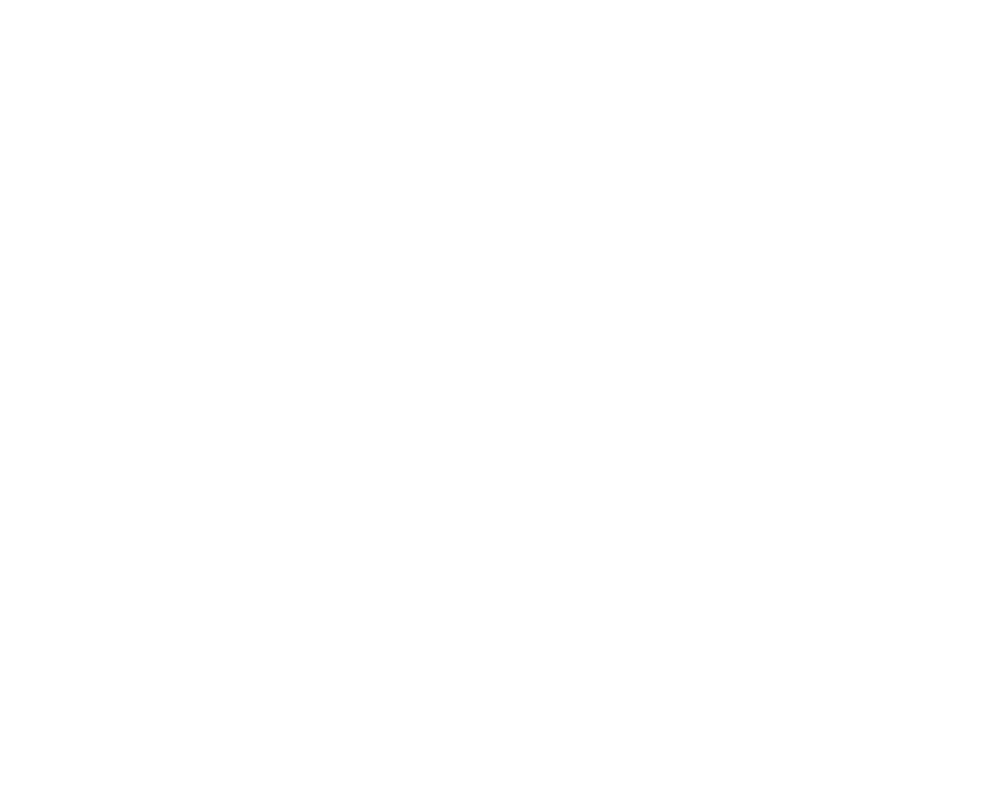
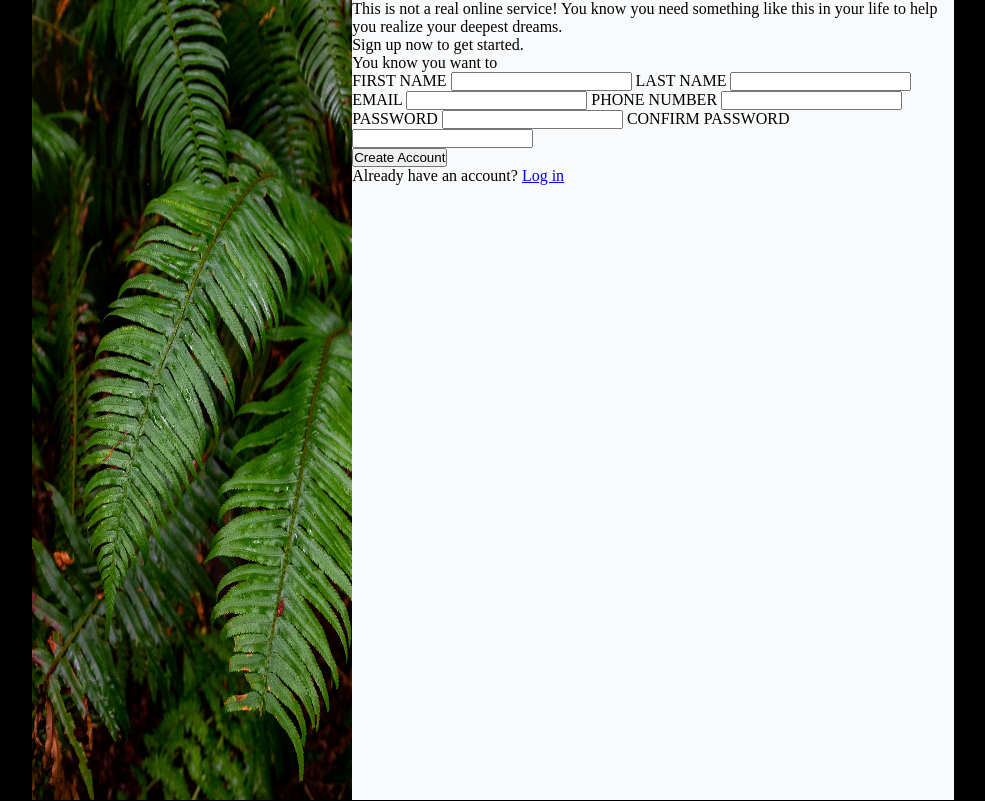
Before and after one commit to Saad05-dev/Sign-up-Form, a plain HTML site: page index.html in a window 1280 px wide. Shown: the top 801 px of the page, without its empty margins (147-1132 px from the left). Drawn offline with Linux system fonts and the light colour scheme.

Commit message:
Adding all html elements

```diff
--- a/index.html
+++ b/index.html
@@ -7,6 +7,37 @@
     <link rel="stylesheet" href="style.css">
 </head>
 <body>
-
+    <div class="left-side">
+        <img src="halie-west-25xggax4bSA-unsplash.jpg" id="nature" alt="">
+        <img src="odin-lined.png" id="oding-logo" alt="">
+        <p class="odin-text">ODIN</p>
+    </div>
+    <div class="right-side">
+        <p class="first-text">This is not a real online service! You know you need something like this in your life to help you realize your deepest dreams.</p>
+        <p class="second-text">Sign up <span>now</span> to get started.</p>
+        <p class="third-text">You <span>know</span> you want to</p>
+        <form action="#" method="post">
+            <label for="first-name">
+                FIRST NAME <input type="text">
+            </label>
+            <label for="last-name">
+                LAST NAME <input type="text" >
+            </label>
+            <label for="last-name">
+                EMAIL <input type="email" >
+            </label>
+            <label for="last-name">
+                PHONE NUMBER <input type="text" >
+            </label>
+            <label for="last-name">
+                PASSWORD <input type="password" >
+            </label>
+            <label for="last-name">
+                CONFIRM PASSWORD <input type="password" >
+            </label>
+        </form>
+        <button type="submit" class="btn">Create Account</button>
+        <p class="account">Already have an account? <a href="#">Log in</a></p>
+    </div>
 </body>
 </html>
--- a/style.css
+++ b/style.css
@@ -4,3 +4,34 @@
     padding: 0;
     box-sizing: border-box;
 }
+html
+{
+    scroll-behavior: smooth;
+}
+body
+{
+    width: 100%;
+    height: 100vh;
+    display: flex;
+    justify-content: center;
+    background-color: black;
+}
+.left-side
+{
+    background-color: white;
+    width: 25%;
+    height: 100%;
+    position: relative;
+}
+.left-side #nature
+{
+    width: 100%;
+    height: 100%;
+
+}
+.right-side
+{
+    background-color: rgb(249,250,251);
+    width: 47%;
+    height: 100%;
+}
```
